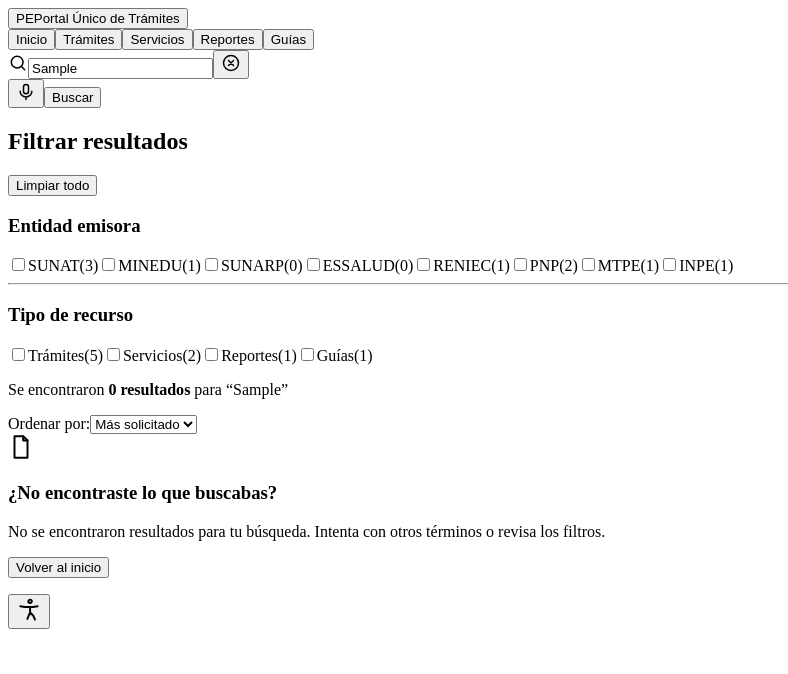
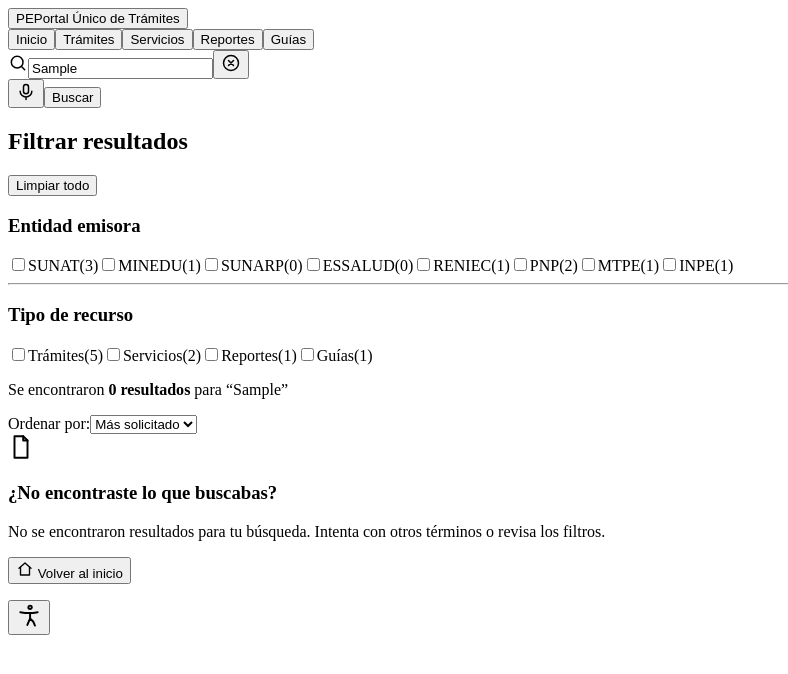
Before and after one commit to ThiKeiW/Portal-Tramites-Centralizados, a React (Vite) app in the folder frontend/: page / in a window 1280 px wide. Both pictures are taken after typing "Sample" into the empty fields and a click on the button "Buscar". Shown: the top 674 px of the page, without its empty margins (0-788 px from the left). Built offline with nearby package versions, Linux system fonts and the light colour scheme; the HTML template or start-up script is replaced by a standard one.

Commit message:
feat(frontend): separar pages, boton Volver con estilo propio y Ver detalles en listado

```diff
--- a/frontend/src/components/PanelAccesibilidad.jsx
+++ b/frontend/src/components/PanelAccesibilidad.jsx
@@ -1,4 +1,4 @@
-import { CONTRASTES, CURSORES, TAMANOS_TEXTO, labelDe, useAccessibility } from '../a11y/AccessibilityContext';
+import { CONTRASTES, CURSORES, TAMANOS_TEXTO, labelDe, useAccessibility } from '../context/AccessibilityContext';
 import { Acceso, CursorFlecha, TextoAa, X } from './iconos';
 
 function Grupo({ titulo, icono, valor, opciones, segmentos, activoClase, onElegir }) {
--- a/frontend/src/components/iconos.jsx
+++ b/frontend/src/components/iconos.jsx
@@ -61,3 +61,6 @@ export const TextoAa = (p) => (
 export const CursorFlecha = (p) => (
   <Icono {...p} d={<path d="M5 3l14 7-6.6 1.6L9 18z" />} />
 );
+export const Casa = (p) => (
+  <Icono {...p} d={<><path d="M4 11l8-7 8 7" /><path d="M6 9.5V20h12V9.5" /></>} />
+);
--- a/frontend/src/components/Detalle.jsx
+++ b/frontend/src/pages/Detalle.jsx
@@ -1,5 +1,5 @@
 import { TIPO_LABEL, TRAMITES, entidadPorSiglas } from '../data/placeholders';
-import { ChevronDer, Escudo, Externo, Globo, Info, Tarjeta } from './iconos';
+import { Casa, ChevronDer, Escudo, Externo, Globo, Info, Tarjeta } from '../components/iconos';
 
 export default function Detalle({ id, onVolver, onAbrirDetalle, onInicio }) {
   const tramite = TRAMITES.find((t) => t.id === id) ?? TRAMITES[0];
@@ -12,7 +12,7 @@ export default function Detalle({ id, onVolver, onAbrirDetalle, onInicio }) {
   return (
     <div className="contenedor">
       <nav className="migas" aria-label="Migas de pan">
-        <button onClick={onInicio}>Inicio</button>
+        <button className="btn-volver btn-volver-compacto" onClick={onInicio}><Casa size={16} /> Inicio</button>
         <ChevronDer size={14} />
         <button onClick={onVolver}>Trámites</button>
         <ChevronDer size={14} />
--- a/frontend/src/components/Home.jsx
+++ b/frontend/src/pages/Home.jsx
@@ -1,6 +1,6 @@
 import { useState } from 'react';
 import { BUSQUEDAS_POPULARES, CATEGORIAS, entidadPorSiglas } from '../data/placeholders';
-import { Doc, Engranaje, Grafico, Libro, Lupa, Mic } from './iconos';
+import { Doc, Engranaje, Grafico, Libro, Lupa, Mic } from '../components/iconos';
 
 const ICONOS_CATEGORIA = { doc: Doc, gear: Engranaje, chart: Grafico, book: Libro };
 
--- a/frontend/src/components/Resultados.jsx
+++ b/frontend/src/pages/Resultados.jsx
@@ -1,6 +1,6 @@
 import { useMemo, useState } from 'react';
 import { CATEGORIAS, ENTIDADES, TIPO_LABEL, TRAMITES } from '../data/placeholders';
-import { Doc, Externo, Lupa, Mic, X } from './iconos';
+import { Casa, ChevronDer, Doc, Lupa, Mic, X } from '../components/iconos';
 
 function contarPorEntidad(lista) {
   const m = {};
@@ -150,7 +150,7 @@ export default function Resultados({ queryInicial, tipoInicial, entidadInicial,
                 <p>{t.descripcion}</p>
               </div>
               <button className="btn-primario" onClick={() => onAbrirDetalle(t.id)}>
-                Ir al sitio oficial <Externo size={16} />
+                Ver detalles <ChevronDer size={16} />
               </button>
             </article>
           ))}
@@ -161,7 +161,7 @@ export default function Resultados({ queryInicial, tipoInicial, entidadInicial,
               <h3>¿No encontraste lo que buscabas?</h3>
               <p>No se encontraron resultados para tu búsqueda. Intenta con otros términos o revisa los filtros.</p>
               <p style={{ marginTop: '1rem' }}>
-                <button className="btn-texto" onClick={onInicio}>Volver al inicio</button>
+                <button className="btn-volver" onClick={onInicio}><Casa size={18} /> Volver al inicio</button>
               </p>
             </div>
           )}
--- a/frontend/src/styles.css
+++ b/frontend/src/styles.css
@@ -116,6 +116,19 @@ html[data-contraste='alto'] a { text-decoration: underline; }
 }
 .btn-primario:hover { background: var(--primary-hover); }
 html[data-contraste='alto'] .btn-primario { border-width: 0.125rem; }
+
+/* Botón Volver al inicio: estilo propio en color acento, deliberadamente
+   distinto al primario. Se adapta a cada contraste vía --accent. */
+.btn-volver {
+  display: inline-flex; align-items: center; gap: 0.5rem;
+  background: var(--surface); color: var(--accent);
+  border: 0.125rem solid var(--accent); border-radius: 999px;
+  font-weight: 700; font-size: 0.92rem; padding: 0.55rem 1.2rem;
+}
+.btn-volver:hover { background: var(--accent); border-color: var(--accent); color: #fff; }
+.btn-volver-compacto { font-size: 0.85rem; padding: 0.3rem 0.8rem; border-width: 0.1rem; }
+html[data-contraste='alto'] .btn-volver { border-width: 0.1875rem; }
+html[data-contraste='alto'] .btn-volver:hover { background: #000; border-color: #000; color: #fff; }
 
 /* ---------- Navbar ---------- */
 .navbar { background: var(--primary); color: var(--on-primary); }
@@ -321,6 +334,14 @@ html[data-contraste='alto'] .segmento { border-color: #000; }
 /* ---------- Detalle ---------- */
 .migas { display: flex; align-items: center; gap: 0.5rem; padding: 1.25rem 0; font-size: 0.9rem; color: var(--muted); flex-wrap: wrap; }
 .migas button { background: none; border: 0; color: var(--link); font-size: inherit; padding: 0; }
+/* El botón Volver conserva su estilo propio dentro de las migas */
+.migas .btn-volver {
+  background: var(--surface); color: var(--accent);
+  border: 0.1rem solid var(--accent); border-radius: 999px;
+  font-size: 0.85rem; padding: 0.3rem 0.8rem;
+  display: inline-flex; align-items: center; gap: 0.4rem;
+}
+.migas .btn-volver:hover { background: var(--accent); border-color: var(--accent); color: #fff; }
 .migas strong { color: var(--ink); font-weight: 600; }
 .layout-detalle { display: grid; grid-template-columns: 1fr 22.5rem; gap: 1.5rem; align-items: start; padding-bottom: 4rem; }
 .detalle-cab-insignias { display: flex; gap: 0.5rem; margin-bottom: 0.875rem; flex-wrap: wrap; }
```
Also changed, not shown: frontend/src/App.jsx (+4 -4 lines), frontend/src/context/AccessibilityContext.jsx (renamed from frontend/src/a11y/AccessibilityContext.jsx), 1 other file (tests, documents, lock files or other folders).
